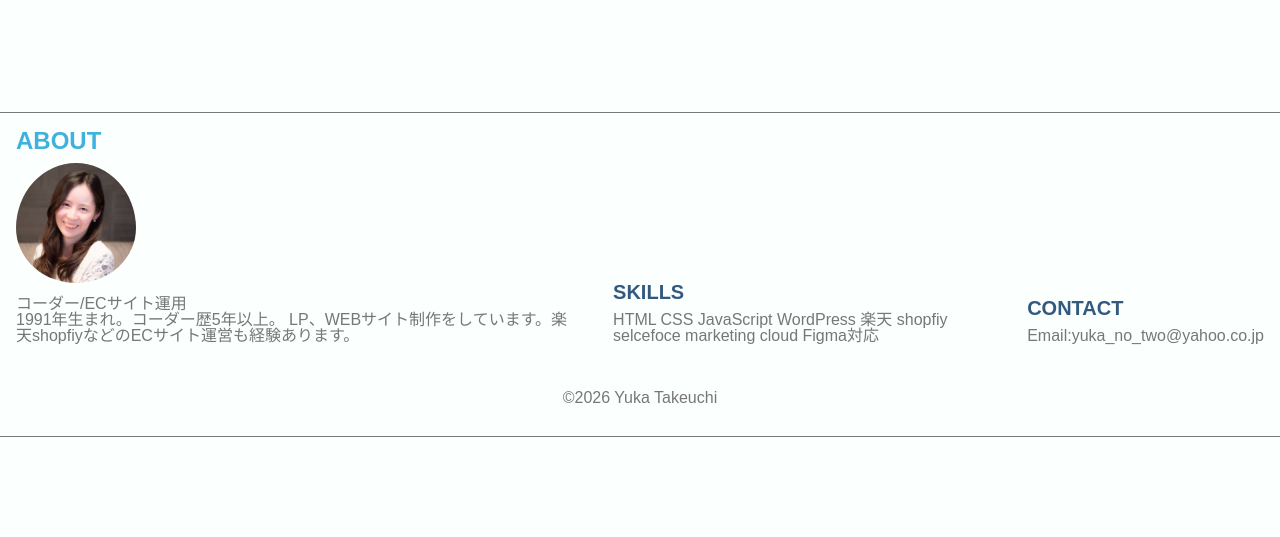
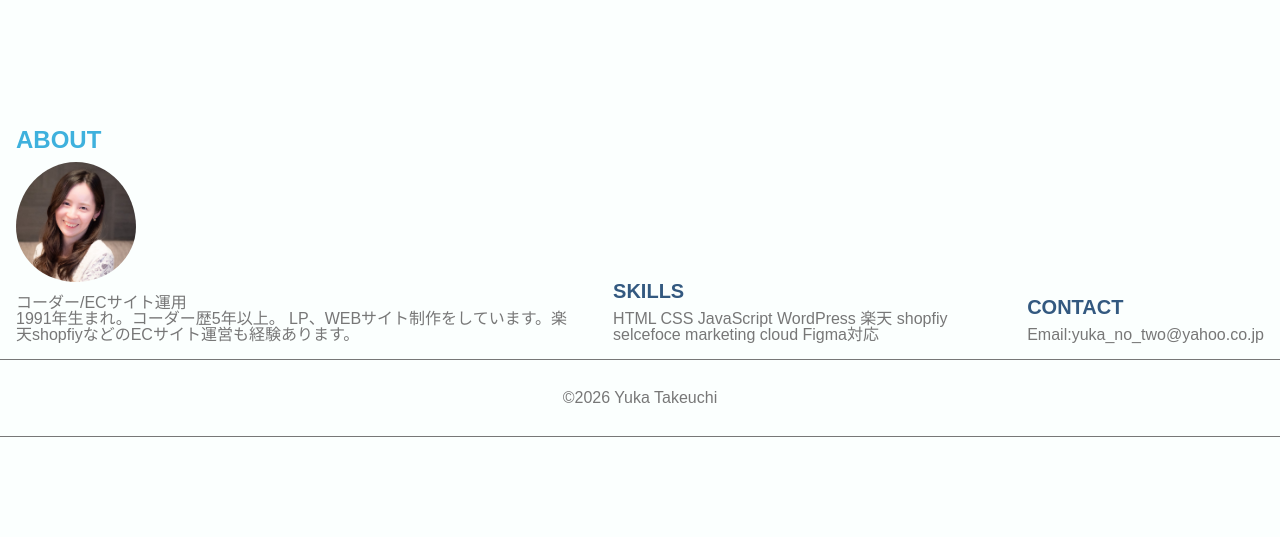
Before and after one commit to yuka0258/file, a PHP site: page / in a window 1280 px wide. Shown: the part 624-1161 px from the top of the page. Run offline with PHP 8.4, Linux system fonts and the light colour scheme.

Commit message:
Update style.css

```diff
--- a/style.css
+++ b/style.css
@@ -855,14 +855,14 @@ main article section .box .m_svg a:hover {
 
 footer {
     text-align: center;
-    border-bottom: 1px solid #777;
-    border-top: 1px solid #777;
     margin-bottom: 10rem;
 }
 
 small {
     display: block;
     padding: 3rem 0;
+    border-bottom: 1px solid #777;
+    border-top: 1px solid #777;
 }
 
 .profile {
```
